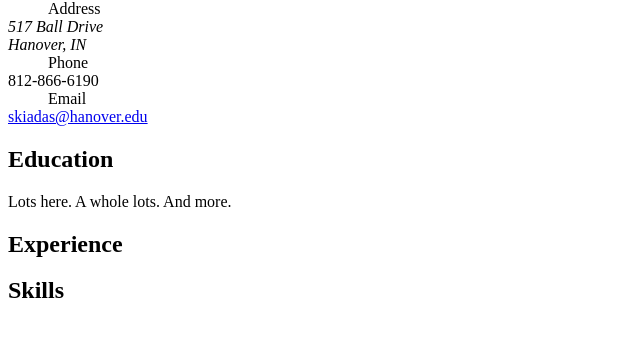
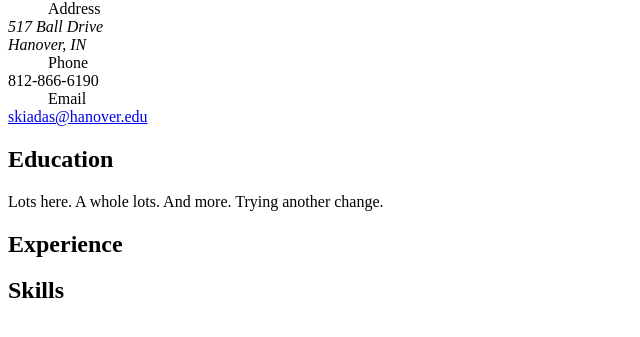
Before and after one commit to skiadas/cloud-cv-challenge, a plain HTML site: page site/resume.html in a window 1280 px wide. Shown: the part 127-464 px from the top of the page, without its empty margins (0-640 px from the left). Drawn offline with Linux system fonts and the light colour scheme.

Commit message:
trying another change to check invalidation script

```diff
--- a/site/resume.html
+++ b/site/resume.html
@@ -25,7 +25,7 @@
   </header>
   <section id="education">
     <h2>Education</h2>
-    Lots here. A whole lots. And more.
+    Lots here. A whole lots. And more. Trying another change.
   </section>
   <section id="experience">
     <h2>Experience</h2>
```
Also changed, not shown: .github/workflows/push-to-s3.yaml.
